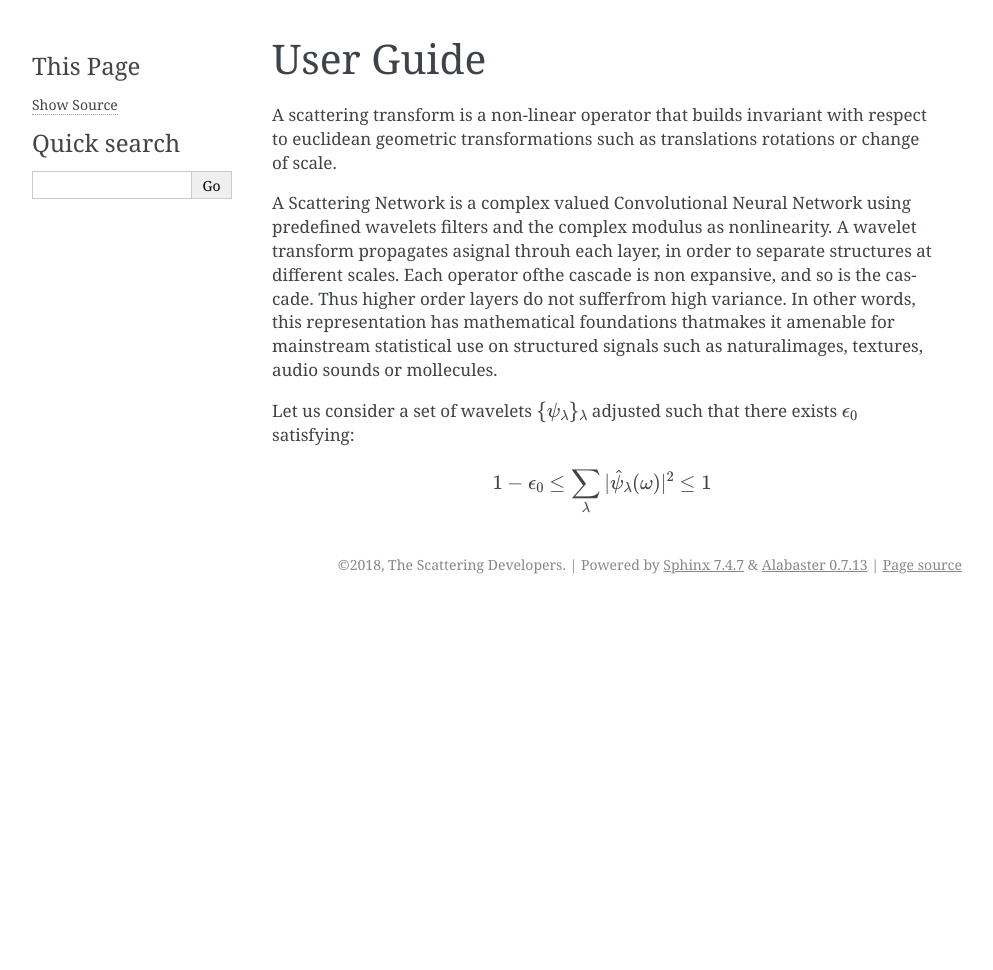
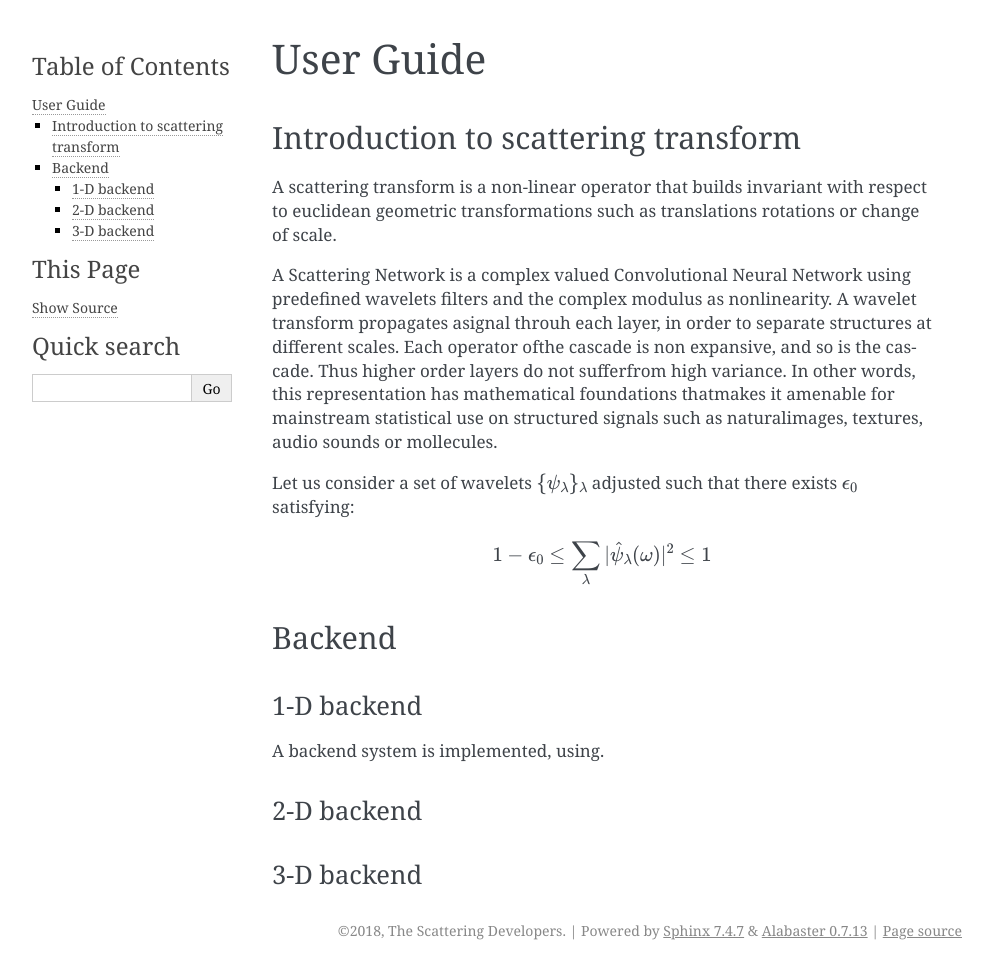
Before and after one commit to kymatio/kymatio, a Sphinx documentation site: the page built from doc/source/userguide.rst, in a window 1280 px wide. Shown: the whole page, without its empty margins (148-1141 px from the left). Built offline with Sphinx 7.4.7, drawn with Linux system fonts in a browser that asks for light colours; formulas are drawn with MathJax 3; before the commit the page ends 900 px from its top, so only the background shows below that.

Commit message:
good doc, rly

```diff
--- a/doc/source/quickstart.rst
+++ b/doc/source/quickstart.rst
@@ -11,7 +11,11 @@ Then in a python shell::
 
 If the package has been correctly installed, this last command should run.
 
-Or for 2D signals::
+
+Quick Start for 2-d signals
+===========================
+
+First, let us make sure the software is properly installed for 2d::
 
     python import torch
     from scattering import Scattering2D
--- a/doc/source/userguide.rst
+++ b/doc/source/userguide.rst
@@ -1,5 +1,8 @@
 User Guide
-==========
+**********
+
+Introduction to scattering transform
+====================================
 
 A scattering transform is a non-linear operator that builds
 invariant with respect to euclidean geometric transformations such as translations
@@ -18,3 +21,18 @@ Let us consider a set of wavelets :math:`\{\psi_\lambda\}_\lambda` adjusted such
 there exists :math:`\epsilon_0` satisfying:
 
 .. math:: 1-\epsilon_0 \leq \sum_\lambda |\hat \psi_\lambda(\omega)|^2 \leq 1
+
+Backend
+=======
+
+1-D backend
+-----------
+
+A backend system is implemented, using.
+
+2-D backend
+-----------
+
+
+3-D backend
+-----------
```
Also changed, not shown: doc/source/developerguide.rst (+11 -1 lines).
